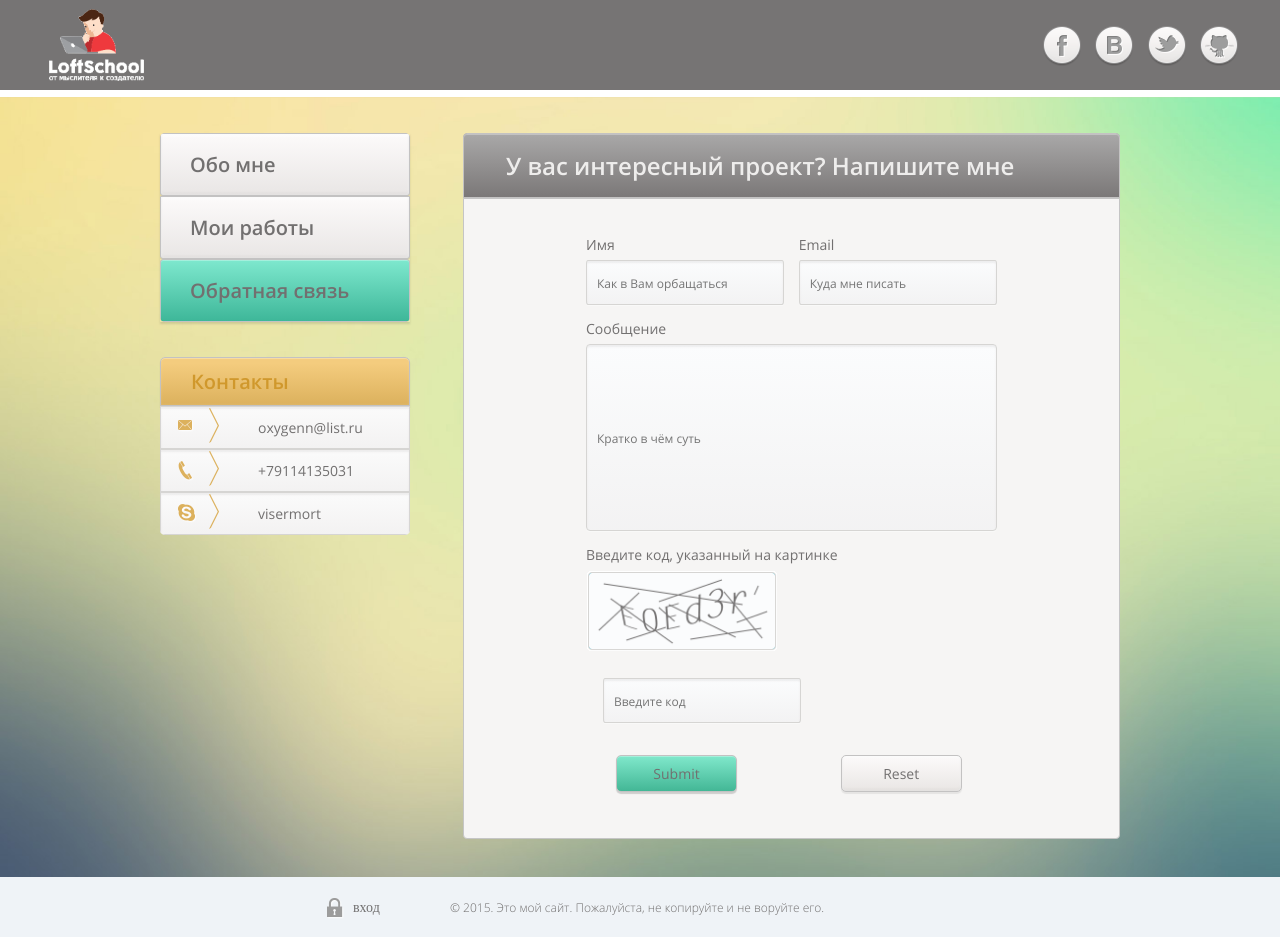
After one commit to visermort/visermort, a PHP site: page /contact.html in a window 1280 px wide. The commit adds this page. Run offline with PHP 8.4, Linux system fonts and the light colour scheme; some libraries are stand-ins or nearby versions; some web fonts are replaced.

Commit message:
Сверстана третья страница

```diff
--- /dev/null
+++ b/app/contact.html
@@ -0,0 +1,136 @@
+<!DOCTYPE html>
+<html lang="ru-RU">
+<head>
+	<meta charset="UTF-8">
+	<meta http-equiv="X-UA-Compatible" content="IE-Edge">
+	<meta name="viewport" content="width=device-width, initial-scale=1">
+	<!--[if lt IE 9]>
+    <script type="text/javascript" src="js/html5shiv.js"></script>
+    <![endif]-->
+	<title>Выпускной проект ученика LoftSchool</title>
+	<meta name="keywords" content="спартак портфолио ученик loftschool">
+	<link rel="stylesheet" href="css/normalize.css">
+	<link rel="stylesheet" href="css/main.css">
+	<link rel="stylesheet" href="css/contact.css">
+    <script type="text/javascript" src="bower/normalize-strings/normalize.js"></script>
+	<script type="text/javacript" src="bower/modernizr/modernizr.js"></script>
+</head>
+<body class="contact">
+
+<div class="wrapper">
+	<header class="header ">
+		<div class="header-container  " >
+			<a href="#"  class="logo"  >
+				<img src="images/logo.png"  alt="loftschool. От мыслителя к создателю" class="logo-image">
+				<span class="logo-text">loftschool. От мыслителя к создателю</span>
+			</a>
+
+			<ul class="socials ">
+				<li class="social-item">
+					<a href="https://www.facebook.com/ViserMort?ref=bookmarks" class="social-item-link sprite facebook">
+					 facebook
+					</a>
+				</li>
+				<li class="social-item">
+					<a href="http://vk.com/id1519895" class="social-item-link sprite vk">
+					vkontakte
+					</a>
+				</li>
+				<li class="social-item">
+					<a href="https://twitter.com/ViserMort" class="social-item-link sprite twitter">
+					twitter
+					</a>
+				</li>
+				<li class="social-item">
+					<a href="https://github.com/visermort" class="social-item-link sprite github">
+					github
+					</a>
+				</li>
+			</ul>
+		</div>
+	</header>
+	<main class="content">
+		<aside class="sidebar clearfix">
+			<ul class="nav">
+				<li class="nav-item ">
+				 <a href="index.html" class="menu-item-link about-link"> Обо мне</a>
+				</li>
+				<li class="nav-item ">
+				 <a href="portfolio.html" class="menu-item-link portfolio-link">Мои работы</a>
+				</li>
+				<li class="nav-item ">
+				 <a href="contact.html" class="menu-item-link contact-link">Обратная связь</a>
+				</li>
+			</ul>
+			<div class="contacts-block">
+			<h1 class="block-header">Контакты</h1>
+			<ul class="contacts">
+				<li class="contacts-item" >
+					<a href="mailto:oxygenn@list.ru" class="contact-item-link email">oxygenn@list.ru</a>
+				</li>
+				<li class="contacts-item ">
+					<a href="tel:+79114135031" class="contact-item-link phone">+79114135031</a>
+				</li>
+				<li class="contacts-item ">
+					<a href="skype:visermort" class="contact-item-link skype">visermort</a>
+				</li>
+			</ul>
+			</div>
+		</aside>
+		<div class="content-area">
+
+
+
+
+		<section class="content-part content-">
+		    <h1 class="content-header">У вас интересный проект? Напишите мне</h1>
+			<div class="content-content ">
+				<form action="send-message" method="POST" class="form-message">
+					<div class="block-input block-input-name">
+						<span class="label-input">Имя</span>
+						<input type="text" class="input-name placeholder" placeholder="Как в Вам орбащаться">
+					</div>
+					<div class="block-input block-input-email">
+						<span class="label-input">Email</span>
+						<input type="text" class="input-email placeholder" placeholder="Куда мне писать">
+					</div>
+					<div class="block-input-message block-message">
+						<span class="label-input">Сообщение</span>
+						<input type="text" class="input-message placeholder" placeholder="Кратко в чём суть">
+					</div>
+					<div class="block-captcha  clearfix">
+						<span class="label-input ">Введите код, указанный на картинке</span>
+						<img src="images/captcha.gif"  alt="captcha" class="image-captcha">
+						<input type="text" class="input-captcha placeholder" placeholder="Введите код">
+					</div>
+					<div class="form-message-buttons">
+						<input type="submit" class="button-submit">
+						<input type="reset" class="button-reset">
+					</div>
+
+				</form>
+			</div>
+		</section>
+
+
+		</div>
+	</main>
+
+	<div class="empty">
+	</div>
+</div>
+<footer class="footer">
+	<div class="footer-content">
+		<div class="login sprite"> <a href="#" class="login-text ">вход</a>
+		</div>
+	    <div class="footer-text">   &copy; 2015. Это мой сайт. Пожалуйста, не копируйте и не воруйте его.
+	    </div>
+	</div>
+</footer>
+
+
+
+	<script type="text/javascript" src="bower/jquery/dist/jquery.js"></script>
+    <script type="text/javascript" src="js/main.js"> </script>
+</body>
+</html>
--- /dev/null
+++ b/app/css/contact.css
@@ -0,0 +1,154 @@
+.form-message {
+	width: 430px;
+	color: #727070;
+	font-size: 14px;
+	font-family: OpenSansRegular;
+	margin-left: 82px;
+}
+.block-input {
+	 width: 192px;
+	 display: inline-block;
+}
+
+.block-input-message, .block-captcha {
+    width: 403px;
+	margin-top: 14px;
+}
+.label-input {
+	display: block;
+	margin-bottom: 6px;
+}
+
+.input-name, .input-email, .input-captcha{
+	width: 192px;
+	height: 41px;
+	-webkit-border-radius: 2px/4px;
+	-moz-border-radius: 2px/4px;
+	border-radius: 2px/4px;
+	background-color: #fbfcfd;
+	-webkit-box-shadow: 0 0 1px rgba(255,255,255,.15), 0 1px rgba(255,255,255,.35), inset 0 2px 2px rgba(114,112,112,.1);
+	-moz-box-shadow: 0 0 1px rgba(255,255,255,.15), 0 1px rgba(255,255,255,.35), inset 0 2px 2px rgba(114,112,112,.1);
+	box-shadow: 0 0 1px rgba(255,255,255,.15), 0 1px rgba(255,255,255,.35), inset 0 2px 2px rgba(114,112,112,.1);
+	border: solid 1px #d6d5d3;
+	background-image: -webkit-linear-gradient(bottom, rgba(233,231,231,.45), rgba(251,249,249,0));
+	background-image: -moz-linear-gradient(bottom, rgba(233,231,231,.45), rgba(251,249,249,0));
+	background-image: -o-linear-gradient(bottom, rgba(233,231,231,.45), rgba(251,249,249,0));
+	background-image: -ms-linear-gradient(bottom, rgba(233,231,231,.45), rgba(251,249,249,0));
+	background-image: linear-gradient(to top, rgba(233,231,231,.45), rgba(251,249,249,0));
+}
+
+.block-input-email {
+	margin-left: 17px;
+}
+
+
+.input-message {
+	width: 405px;
+	height: 183px;
+	-webkit-border-radius: 4px;
+	-moz-border-radius: 4px;
+	border-radius: 4px;
+	background-color: #fbfcfd;
+	-webkit-box-shadow: 0 0 1px rgba(255,255,255,.15), 0 1px rgba(255,255,255,.35), inset 0 2px 2px rgba(114,112,112,.1);
+	-moz-box-shadow: 0 0 1px rgba(255,255,255,.15), 0 1px rgba(255,255,255,.35), inset 0 2px 2px rgba(114,112,112,.1);
+	box-shadow: 0 0 1px rgba(255,255,255,.15), 0 1px rgba(255,255,255,.35), inset 0 2px 2px rgba(114,112,112,.1);
+	border: solid 1px #d6d5d3;
+	background-image: -webkit-linear-gradient(bottom, rgba(233,231,231,.45), rgba(251,249,249,0));
+	background-image: -moz-linear-gradient(bottom, rgba(233,231,231,.45), rgba(251,249,249,0));
+	background-image: -o-linear-gradient(bottom, rgba(233,231,231,.45), rgba(251,249,249,0));
+	background-image: -ms-linear-gradient(bottom, rgba(233,231,231,.45), rgba(251,249,249,0));
+	background-image: linear-gradient(to top, rgba(233,231,231,.45), rgba(251,249,249,0));
+}
+
+
+.image-captcha {
+	float: left;
+	width: 192px;
+}
+.image-captcha, .input-captcha {
+	display:inline-block;
+}
+.input-captcha {
+	margin: 26px 0 0 17px;
+}
+
+.form-message-buttons {
+	margin : 32px 0 10px 30px;
+}
+.button-reset {
+	margin-left: 100px;
+}
+
+.button-submit {
+	width: 121px;
+	height: 37px;
+	-webkit-border-radius: 5px;
+	-moz-border-radius: 5px;
+	border-radius: 5px;
+	background-color: #fbf9f9;
+	-webkit-box-shadow: 0 2px 1px rgba(9,9,9,.16), inset 0 1px rgba(255,255,255,.3);
+	-moz-box-shadow: 0 2px 1px rgba(9,9,9,.16), inset 0 1px rgba(255,255,255,.3);
+	box-shadow: 0 2px 1px rgba(9,9,9,.16), inset 0 1px rgba(255,255,255,.3);
+	border: solid 1px #c3c2c2;
+	background-image: -webkit-linear-gradient(bottom, #43b796, #80e8cb);
+	background-image: -moz-linear-gradient(bottom, #43b796, #80e8cb);
+	background-image: -o-linear-gradient(bottom, #43b796, #80e8cb);
+	background-image: -ms-linear-gradient(bottom, #43b796, #80e8cb);
+	background-image: linear-gradient(to top, #43b796, #80e8cb);
+}
+
+.button-submit:hover
+{
+	-webkit-border-radius: 5px;
+	-moz-border-radius: 5px;
+	border-radius: 5px;
+	background-color: #fbf9f9;
+	-webkit-box-shadow: inset 0 1px rgba(255,255,255,.3);
+	-moz-box-shadow: inset 0 1px rgba(255,255,255,.3);
+	box-shadow: inset 0 1px rgba(255,255,255,.3);
+	border: solid 1px #c3c2c2;
+	background-image: -webkit-linear-gradient(bottom, #3aa087, #5fdcbd);
+	background-image: -moz-linear-gradient(bottom, #3aa087, #5fdcbd);
+	background-image: -o-linear-gradient(bottom, #3aa087, #5fdcbd);
+	background-image: -ms-linear-gradient(bottom, #3aa087, #5fdcbd);
+	background-image: linear-gradient(to top, #3aa087, #5fdcbd);
+}
+.button-reset
+{
+	width: 121px;
+	height: 37px;
+	-webkit-border-radius: 5px;
+	-moz-border-radius: 5px;
+	border-radius: 5px;
+	background-color: #fbf9f9;
+	-webkit-box-shadow: 0 2px 1px rgba(9,9,9,.07), inset 0 -2px 3px rgba(41,41,41,.05), inset 0 0 3px #f6f7f7;
+	-moz-box-shadow: 0 2px 1px rgba(9,9,9,.07), inset 0 -2px 3px rgba(41,41,41,.05), inset 0 0 3px #f6f7f7;
+	box-shadow: 0 2px 1px rgba(9,9,9,.07), inset 0 -2px 3px rgba(41,41,41,.05), inset 0 0 3px #f6f7f7;
+	border: solid 1px #c3c2c2;
+	background-image: -webkit-linear-gradient(bottom, #e9e6e4, #fbf9f9 94%, #fff);
+	background-image: -moz-linear-gradient(bottom, #e9e6e4, #fbf9f9 94%, #fff);
+	background-image: -o-linear-gradient(bottom, #e9e6e4, #fbf9f9 94%, #fff);
+	background-image: -ms-linear-gradient(bottom, #e9e6e4, #fbf9f9 94%, #fff);
+	background-image: linear-gradient(to top, #e9e6e4, #fbf9f9 94%, #fff);
+}
+
+.placeholder::-webkit-input-placeholder {
+	font-size:12px;
+	padding-left: 8px;
+    vertical-align: top;
+}
+.placeholder::-moz-placeholder {
+	font-size:12px;
+	padding-left: 8px;
+    vertical-align: top;
+}
+.placeholder:-moz-placeholder {
+	font-size:12px;
+	padding-left: 8px;
+    vertical-align: top;
+}
+.placeholder:-ms-input-placeholder {
+	font-size:12px;
+	padding-left: 8px;
+    vertical-align: top;
+}
--- a/app/css/main.css
+++ b/app/css/main.css
@@ -147,7 +147,7 @@ li {
 }
 .about .about-link,
 .portfolio .portfolio-link,
-.sendme  .sendme-link {
+.contact  .contact-link {
 	-webkit-border-radius: 3px 3px 0 0;
 	-moz-border-radius: 3px 3px 0 0;
 	background-color: #bfbfbf;
```
Also changed, not shown: app/images/captcha.gif (added).
